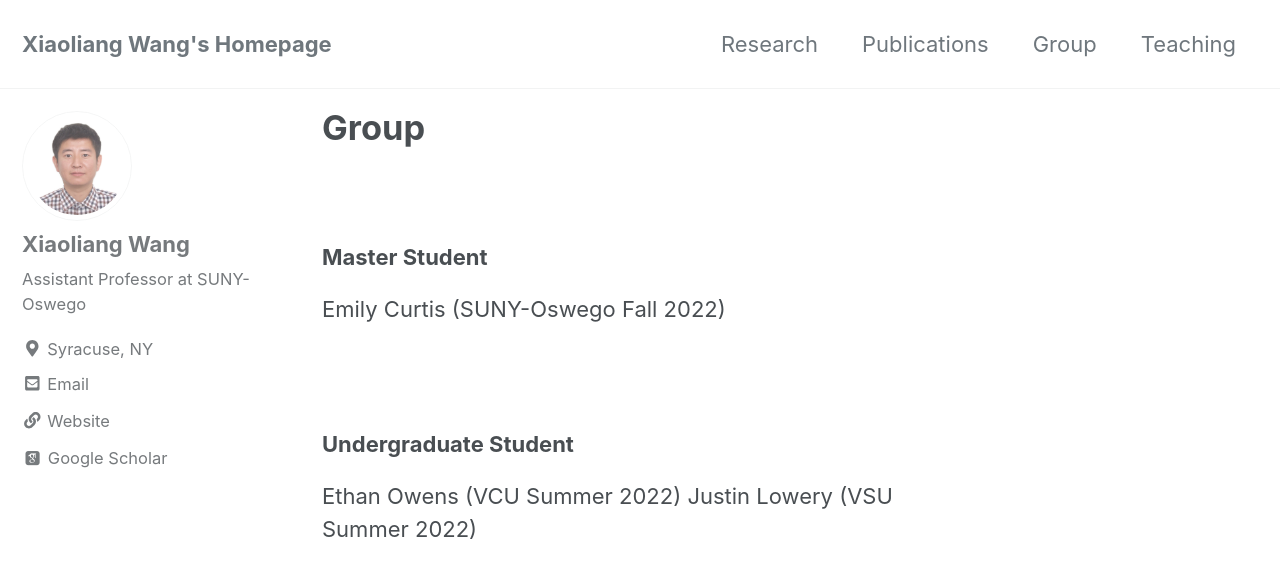
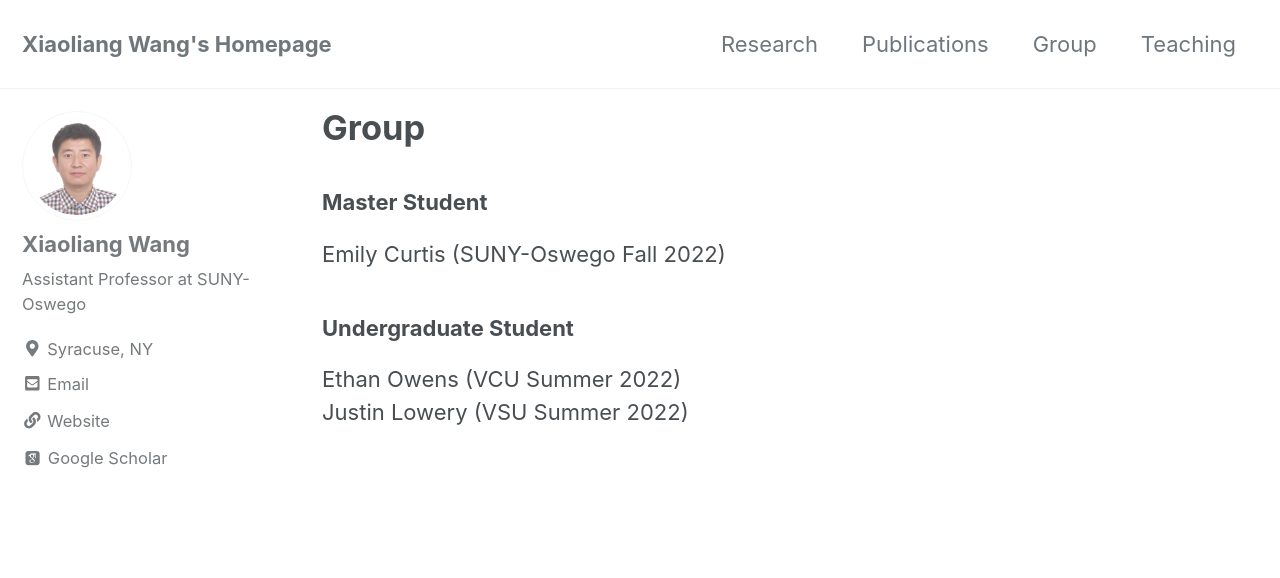
Before and after one commit to wang-xiaoliang/wang-xiaoliang.github.io, a Jekyll site: the page built from _pages/group.md, in a window 1280 px wide and 900 px high. Shown: the top 578 px of the window. Built offline with Jekyll 4.4.1, drawn with Linux system fonts in a browser that asks for light colours; cached includes are drawn as plain includes; nearby versions of some CDN libraries; some web fonts are replaced.

Commit message:
Remove line gap

```diff
--- a/_pages/group.md
+++ b/_pages/group.md
@@ -6,11 +6,9 @@ author_profile: true
 ---
 
 
-<br>
 <h3>Master Student</h3>
 Emily Curtis (SUNY-Oswego Fall 2022)
 
-<br>
 <h3>Undergraduate Student</h3>
-Ethan Owens (VCU Summer 2022)
+Ethan Owens (VCU Summer 2022) <br>
 Justin Lowery (VSU Summer 2022)
```
Also changed, not shown: _pages/teaching.md (+1 -1 lines).
